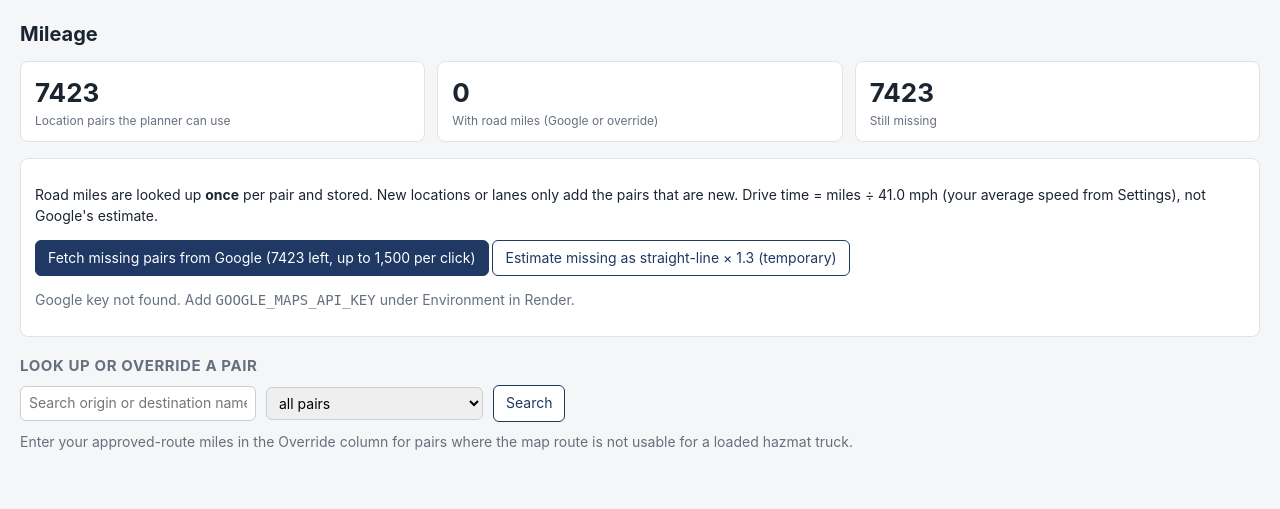
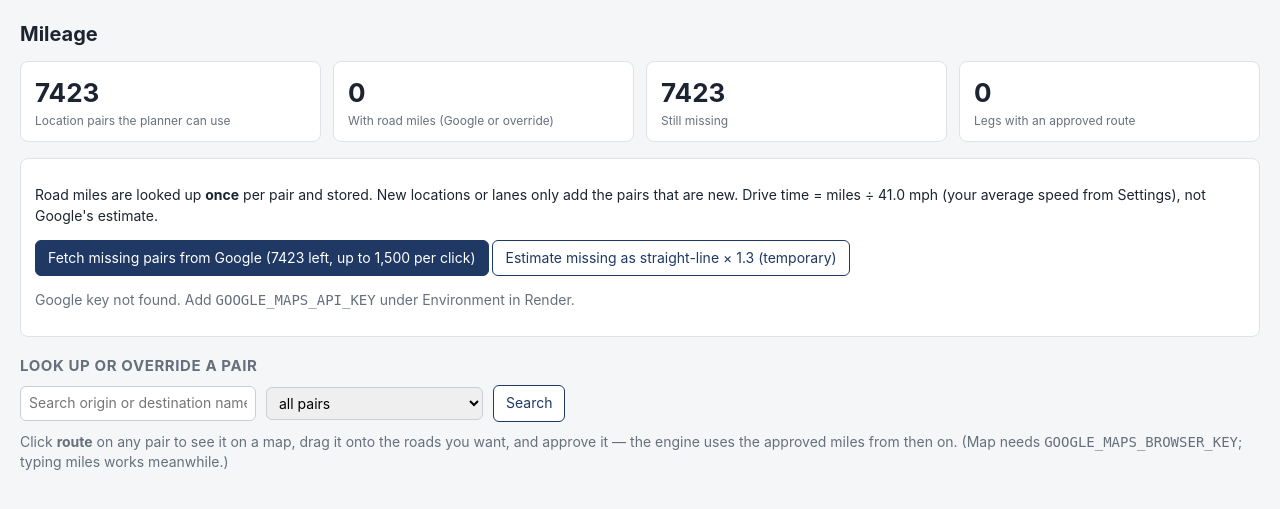
Before and after one commit to joshuawyrick/petrol-dispatch, a FastAPI app: page /mileage in a window 1280 px wide. Shown: the part 43-552 px from the top of the page. Run offline with FastAPI, Linux system fonts and the light colour scheme; data comes from the database, SQL or seed files in the repository; data that the repository does not hold is empty.

Commit message:
Maps Browser and Route Default Selection

```diff
--- a/db.py
+++ b/db.py
@@ -87,6 +87,11 @@ class Distance(Base):
     override_note = Column(String(200))
     source = Column(String(30))                        # google | manual | straight-line
     fetched_at = Column(DateTime)
+    approved = Column(Boolean, default=False)          # a dispatcher reviewed this leg and approved a route
+    approved_at = Column(DateTime)
+    route_kind = Column(String(20))                    # google-default | custom (dragged) | manual-miles
+    via_json = Column(Text)                            # JSON list of [lat, lng] via points from dragging
+    polyline = Column(Text)                            # encoded overview polyline of the approved route
     origin = relationship("Location", foreign_keys=[origin_id])
     dest = relationship("Location", foreign_keys=[dest_id])
 
--- a/main.py
+++ b/main.py
@@ -256,6 +256,7 @@ def mileage_page(request: Request, q: str = "", only: str = "", s: Session = Dep
     if q or only:
         qry = s.query(Distance).options(joinedload(Distance.origin), joinedload(Distance.dest))
         if only == "override": qry = qry.filter(Distance.override_miles != None)
+        if only == "approved": qry = qry.filter(Distance.approved == True)
         if only == "straight": qry = qry.filter(Distance.source == "straight-line")
         rows = qry.all()
         if q:
@@ -264,7 +265,8 @@ def mileage_page(request: Request, q: str = "", only: str = "", s: Session = Dep
         rows.sort(key=lambda d: (d.origin.name, d.dest.name))
         rows = rows[:400]
     return render(request, "mileage.html", cov=cov, rows=rows, q=q, only=only, speed=st.get("avg_speed_mph") or 41,
-                  has_key=bool(mileage.get_api_key()))
+                  has_key=bool(mileage.get_api_key()), approved_count=s.query(Distance).filter(Distance.approved == True).count(),
+                  has_browser_key=bool(os.environ.get("GOOGLE_MAPS_BROWSER_KEY", "").strip()))
 
 
 @app.post("/mileage/fetch")
@@ -293,6 +295,81 @@ async def mileage_override(request: Request, s: Session = Depends(get_db)):
     d.override_note = f.get("override_note") or None
     s.commit()
     return RedirectResponse(f"/mileage?q={f.get('q','')}&msg=Override+saved", status_code=303)
+
+
+# ---------------- Route approval (per leg) ----------------
+def _dist_row(s: Session, a: int, b: int, create=True):
+    d = s.query(Distance).filter_by(origin_id=a, dest_id=b).first()
+    if not d and create:
+        d = Distance(origin_id=a, dest_id=b); s.add(d); s.flush()
+    return d
+
+
+@app.get("/route/{a}/{b}", response_class=HTMLResponse)
+def route_page(request: Request, a: int, b: int, back: str = "", s: Session = Depends(get_db)):
+    o, d = s.get(Location, a), s.get(Location, b)
+    if not o or not d:
+        return RedirectResponse("/mileage?msg=Unknown+location", status_code=303)
+    dist = _dist_row(s, a, b, create=False)
+    st = settings_dict(s)
+    via = dist.via_json if dist and dist.via_json else "[]"
+    return render(request, "route.html", o=o, d=d, dist=dist, via_json=via, back=back,
+                  browser_key=os.environ.get("GOOGLE_MAPS_BROWSER_KEY", "").strip(), speed=st.get("avg_speed_mph") or 41)
+
+
+def _back_url(back: str, msg: str) -> str:
+    """Append ?msg= to a return URL, keeping any #fragment at the end where browsers expect it."""
+    base, frag = (back.split("#", 1) + [""])[:2]
+    url = f"{base}{'&' if '?' in base else '?'}msg={msg}"
+    return url + ("#" + frag if frag else "")
+
+
+def _approve(s, a, b, miles, minutes, kind, via, poly, note):
+    d = _dist_row(s, a, b)
+    d.override_miles = miles; d.override_minutes = minutes
+    d.approved = True; d.approved_at = datetime.utcnow(); d.route_kind = kind
+    d.via_json = via or None; d.polyline = poly or None
+    if note is not None: d.override_note = note or None
+    if d.google_miles is None: d.google_miles, d.source = miles, "google"
+
+
+@app.post("/route/{a}/{b}/approve")
+async def route_approve(request: Request, a: int, b: int, s: Session = Depends(get_db)):
+    f = await request.form()
+    miles, mins = fnum(f.get("miles")), fnum(f.get("minutes"))
+    if not miles:
+        return RedirectResponse(f"/route/{a}/{b}?msg=No+route+to+approve+yet", status_code=303)
+    _approve(s, a, b, miles, mins, f.get("kind") or "google-default", f.get("via"), f.get("polyline"), f.get("note"))
+    msg = f"Approved: {miles} mi"
+    if f.get("reverse") and fnum(f.get("rev_miles")):
+        _approve(s, b, a, fnum(f.get("rev_miles")), fnum(f.get("rev_minutes")), f.get("kind") or "google-default",
+                 f.get("rev_via"), f.get("rev_polyline"), f.get("note"))
+        msg += f" (reverse {fnum(f.get('rev_miles'))} mi)"
+    s.commit()
+    return RedirectResponse(_back_url(f.get("back") or f"/route/{a}/{b}", msg), status_code=303)
+
+
+@app.post("/route/{a}/{b}/manual")
+async def route_manual(request: Request, a: int, b: int, s: Session = Depends(get_db)):
+    f = await request.form()
+    miles = fnum(f.get("miles"))
+    if not miles:
+        return RedirectResponse(f"/route/{a}/{b}?msg=Enter+the+miles+first", status_code=303)
+    _approve(s, a, b, miles, fnum(f.get("minutes")), "manual-miles", None, None, None)
+    if f.get("reverse"): _approve(s, b, a, miles, fnum(f.get("minutes")), "manual-miles", None, None, None)
+    s.commit()
+    return RedirectResponse(_back_url(f.get("back") or f"/route/{a}/{b}", f"Approved+{miles}+mi+(typed)"), status_code=303)
+
+
+@app.post("/route/{a}/{b}/unapprove")
+async def route_unapprove(request: Request, a: int, b: int, s: Session = Depends(get_db)):
+    f = await request.form()
+    d = _dist_row(s, a, b, create=False)
+    if d:
+        d.approved = False; d.approved_at = None; d.route_kind = None; d.via_json = None; d.polyline = None
+        d.override_miles = None; d.override_minutes = None
+        s.commit()
+    return RedirectResponse(_back_url(f.get("back") or f"/route/{a}/{b}", "Approval+cleared"), status_code=303)
 
 
 # ---------------- Drivers ----------------
@@ -379,6 +456,25 @@ def apply_standing_orders(s: Session, plan_date: str) -> int:
     return n
 
 
+def annotate_legs(s: Session, plan: dict):
+    """Mark every leg of every shift with its route-approval status (and count unreviewed legs)."""
+    approved = {(d.origin_id, d.dest_id): d for d in s.query(Distance).filter(Distance.approved == True).all()}
+    unreviewed, seen = 0, set()
+    for sh in plan.get("shifts", []):
+        prev = None
+        for st in sh.get("stops", []):
+            lid = st.get("loc_id")
+            if prev is not None and lid is not None and prev != lid:
+                d = approved.get((prev, lid))
+                st["leg_from"] = prev
+                st["leg_ok"] = bool(d)
+                st["leg_kind"] = d.route_kind if d else None
+                if not d and (prev, lid) not in seen:
+                    unreviewed += 1; seen.add((prev, lid))
+            prev = lid
+    plan["unreviewed_legs"] = unreviewed
+
+
 def _day_ctx(s: Session, plan_date: str):
     added = apply_standing_orders(s, plan_date)
     m = money_ctx(s)
@@ -407,6 +503,7 @@ def _day_ctx(s: Session, plan_date: str):
     d0 = datetime.strptime(plan_date, "%Y-%m-%d").date()
     latest = s.query(Plan).filter(Plan.plan_date == plan_date).order_by(Plan.id.desc()).first()
     plan = json.loads(latest.result_json) if latest else None
+    if plan: annotate_legs(s, plan)
     return dict(plan=plan, plan_row=latest, plan_date=plan_date, standing_added=added,
                 today=date.today().isoformat(), tomorrow=(date.today() + timedelta(days=1)).isoformat(),
                 weekday_long=d0.strftime("%A"), pretty_date=d0.strftime("%B %-d, %Y"), short_date=d0.strftime("%b %-d"), weekday=weekday, drv_rows=drv_rows, load_rows=load_rows, tot=tot, lanes_all=lanes_all,
@@ -523,7 +620,8 @@ def day_plan(plan_date: str, s: Session = Depends(get_db)):
 @app.get("/plan/{plan_id}/print", response_class=HTMLResponse)
 def plan_print(request: Request, plan_id: int, s: Session = Depends(get_db)):
     row = s.get(Plan, plan_id)
-    return render(request, "plan_print.html", plan=json.loads(row.result_json), plan_row=row)
+    plan = json.loads(row.result_json); annotate_legs(s, plan)
+    return render(request, "plan_print.html", plan=plan, plan_row=row)
 
 
 if __name__ == "__main__":
--- a/optimizer.py
+++ b/optimizer.py
@@ -240,7 +240,7 @@ def solve(s: Session, plan_date: str, time_limit_s: int | None = None) -> dict:
         stops, prev_node, loaded_mi, empty_mi, drive_m = [], mgr.IndexToNode(idx), 0.0, 0.0, 0
         t_start = sol.Value(time_dim.CumulVar(idx))
         rev = pay = 0.0; n_loads = 0
-        stops.append(dict(kind="yard", name=drv["yard"].name, arrive=t_start, depart=t_start, miles=0))
+        stops.append(dict(kind="yard", name=drv["yard"].name, loc_id=drv["yard"].id, arrive=t_start, depart=t_start, miles=0))
         idx = sol.Value(routing.NextVar(idx))
         while not routing.IsEnd(idx):
             node = mgr.IndexToNode(idx); nd = nodes[node]
@@ -251,7 +251,7 @@ def solve(s: Session, plan_date: str, time_limit_s: int | None = None) -> dict:
             arrive = sol.Value(time_dim.CumulVar(idx))
             svc = node_service(node)
             L = nd["load"]
-            stop = dict(kind=nd["kind"], name=nd["loc"].name, arrive=arrive, depart=arrive + svc, miles=mi, drive_min=dm,
+            stop = dict(kind=nd["kind"], name=nd["loc"].name, loc_id=nd["loc"].id, arrive=arrive, depart=arrive + svc, miles=mi, drive_min=dm,
                         load_id=L["req"].id, unit=L["unit"], lane=f'{L["lane"].pickup.name} → {L["lane"].dropoff.name}',
                         account=L["lane"].account or "", bbl=L["bbl"], priority=L["priority"])
             if nd["kind"] == "dropoff":
@@ -264,7 +264,7 @@ def solve(s: Session, plan_date: str, time_limit_s: int | None = None) -> dict:
         mi = miles_mat[prev_node][end_node]; dm = drive_mat[prev_node][end_node]
         empty_mi += mi; drive_m += dm
         t_end = sol.Value(time_dim.CumulVar(idx))
-        stops.append(dict(kind="yard", name=drv["yard"].name, arrive=t_end, depart=t_end, miles=mi, drive_min=dm))
+        stops.append(dict(kind="yard", name=drv["yard"].name, loc_id=drv["yard"].id, arrive=t_end, depart=t_end, miles=mi, drive_min=dm))
         duty_m = t_end - t_start
         fuel = (loaded_mi + empty_mi) / inp.mpg * inp.diesel
         used = n_loads > 0
--- a/static/style.css
+++ b/static/style.css
@@ -80,3 +80,16 @@ input.w70 { width:70px !important; min-width:0; }
 .small-link { font-size:12px; }
 select.pri-must { color:#b00020; font-weight:700; }
 table.loads td, table.drivers td { vertical-align:middle; }
+/* ---- route approval ---- */
+.pill.approved { background:#dff3e4; color:#1a7f37; text-decoration:none; } .pill.review { background:#fff1c2; color:#8a6100; text-decoration:none; }
+a.pill:hover { filter:brightness(.95); }
+.route-head { display:flex; justify-content:space-between; align-items:flex-start; gap:16px; flex-wrap:wrap; margin-bottom:12px; }
+.route-status { text-align:right; }
+.route-grid { display:grid; grid-template-columns:1fr 360px; gap:14px; }
+@media (max-width:1000px) { .route-grid { grid-template-columns:1fr; } }
+.route-map { min-height:560px; height:70vh; background:#e9edf3; border:1px solid var(--line); border-radius:8px; }
+.route-panel .card { margin-bottom:12px; }
+.route-big { font-size:26px; font-weight:700; margin:4px 0; }
+.chk { display:block; margin:8px 0; }
+details.card summary { cursor:pointer; color:var(--accent); }
+.small { font-size:12px; }
--- a/templates/_plan.html
+++ b/templates/_plan.html
@@ -10,6 +10,9 @@
   <div class="card"><div class="n">{{ '%.1f'|format(T.hours) }} h</div><div class="l">Total shift hours · {{ '%.0f'|format(T.miles) }} miles</div></div>
 </div>
 
+{% if plan.unreviewed_legs %}
+<div class="todo" style="margin:10px 0"><b>{{ plan.unreviewed_legs }} leg{{ 's' if plan.unreviewed_legs != 1 }}</b> in this plan {{ 'have' if plan.unreviewed_legs != 1 else 'has' }} not had their route approved yet (yellow "review" tags below). Approve them, then Rebuild so the plan uses the approved miles.</div>
+{% endif %}
 {% for sh in plan.shifts %}
 <div class="shift {% if not sh.used %}unused{% endif %}">
   <div class="shift-head">
@@ -21,13 +24,14 @@
   </div>
   {% if sh.used %}
   <div class="wrap"><table class="stops">
-  <tr><th>Time</th><th>Stop</th><th>Lane / account</th><th class="num">Miles</th><th class="num">bbl</th><th class="num">Revenue</th><th class="num">with FSC</th></tr>
+  <tr><th>Time</th><th>Stop</th><th>Lane / account</th><th class="num">Miles</th><th>Route</th><th class="num">bbl</th><th class="num">Revenue</th><th class="num">with FSC</th></tr>
   {% for st in sh.stops %}
   <tr class="stop-{{ st.kind }}">
     <td>{{ st.arrive|hm }}{% if st.kind != 'yard' %} – {{ st.depart|hm }}{% endif %}</td>
     <td>{% if st.kind == 'yard' %}<span class="muted">{{ 'Leave' if loop.first else 'Return' }} {{ st.name }}</span>{% elif st.kind == 'pickup' %}<b>Load</b> at {{ st.name }}{% else %}<b>Offload</b> at {{ st.name }}{% endif %}</td>
     <td class="muted">{% if st.kind != 'yard' %}{{ st.lane }}{% if st.account %} · {{ st.account[:24] }}{% endif %}{% if st.priority == 'must' %} <span class="pri-must">MUST</span>{% endif %}{% endif %}</td>
     <td class="num">{{ '%.0f'|format(st.miles) if st.miles else '' }}</td>
+    <td>{% if st.leg_from is defined %}<a class="pill {{ 'approved' if st.leg_ok else 'review' }}" href="/route/{{ st.leg_from }}/{{ st.loc_id }}?back={{ ('/day/' ~ plan.plan_date ~ '%23plan')|urlencode }}" title="{{ 'Approved route — click to view or change' if st.leg_ok else 'Route not reviewed yet — click to approve' }}">{{ 'approved' if st.leg_ok else 'review' }}</a>{% endif %}</td>
     <td class="num">{{ '%.0f'|format(st.bbl) if st.kind == 'dropoff' else '' }}</td>
     <td class="num">{{ st.rev|money if st.kind == 'dropoff' else '' }}</td>
     <td class="num muted">{{ st.rev_fsc|money if st.kind == 'dropoff' else '' }}</td>
--- a/templates/mileage.html
+++ b/templates/mileage.html
@@ -6,6 +6,7 @@
   <div class="card"><div class="n">{{ cov.needed }}</div><div class="l">Location pairs the planner can use</div></div>
   <div class="card"><div class="n">{{ cov.have }}</div><div class="l">With road miles (Google or override)</div></div>
   <div class="card"><div class="n">{{ cov.missing }}</div><div class="l">Still missing</div></div>
+  <div class="card"><div class="n">{{ approved_count }}</div><div class="l">Legs with an approved route</div></div>
 </div>
 <div class="card">
   <p>Road miles are looked up <b>once</b> per pair and stored. New locations or lanes only add the pairs that are new.
@@ -22,19 +23,20 @@
 <h2>Look up or override a pair</h2>
 <form class="bar" method="get" action="/mileage">
   <input type="text" name="q" placeholder="Search origin or destination name…" value="{{ q }}">
-  <select name="only"><option value="">all pairs</option><option value="override" {% if only=='override' %}selected{% endif %}>overrides only</option><option value="straight" {% if only=='straight' %}selected{% endif %}>straight-line estimates only</option></select>
+  <select name="only"><option value="">all pairs</option><option value="approved" {% if only=='approved' %}selected{% endif %}>approved routes only</option><option value="override" {% if only=='override' %}selected{% endif %}>overrides only</option><option value="straight" {% if only=='straight' %}selected{% endif %}>straight-line estimates only</option></select>
   <button type="submit" class="secondary">Search</button>
-  <span class="muted">Enter your approved-route miles in the Override column for pairs where the map route is not usable for a loaded hazmat truck.</span>
+  <span class="muted">Click <b>route</b> on any pair to see it on a map, drag it onto the roads you want, and approve it — the engine uses the approved miles from then on.{% if not has_browser_key %} (Map needs <code>GOOGLE_MAPS_BROWSER_KEY</code>; typing miles works meanwhile.){% endif %}</span>
 </form>
 {% if rows %}
 <div class="wrap"><table>
-<tr><th>From</th><th>To</th><th class="num">Google miles</th><th class="num">Google min</th><th>Source</th><th>Override (miles / minutes / note)</th><th class="num">Used miles</th></tr>
+<tr><th>From</th><th>To</th><th class="num">Google miles</th><th class="num">Google min</th><th>Source</th><th>Route</th><th>Override (miles / minutes / note)</th><th class="num">Used miles</th></tr>
 {% for d in rows %}
 <tr>
   <td>{{ d.origin.name }}</td><td>{{ d.dest.name }}</td>
   <td class="num">{{ '%.1f'|format(d.google_miles) if d.google_miles else '' }}</td>
   <td class="num">{{ '%.0f'|format(d.google_minutes) if d.google_minutes else '' }}</td>
   <td><span class="pill">{{ d.source or '' }}</span></td>
+  <td><a class="pill {{ 'approved' if d.approved else 'review' }}" href="/route/{{ d.origin_id }}/{{ d.dest_id }}">{{ 'approved' if d.approved else 'route' }}</a></td>
   <td><form class="inline" method="post" action="/mileage/override">
       <input type="hidden" name="id" value="{{ d.id }}"><input type="hidden" name="q" value="{{ q }}">
       <input type="number" step="0.1" name="override_miles" placeholder="miles" value="{{ d.override_miles if d.override_miles else '' }}">
--- a/templates/plan_print.html
+++ b/templates/plan_print.html
@@ -5,5 +5,6 @@
 </head><body><main>
 <h1>Dispatch plan — {{ plan.plan_date }} <span class="muted" style="font-size:13px">built {{ plan.generated_at }} UTC</span></h1>
 <p class="noprint"><button onclick="window.print()">Print</button> <a class="btn secondary" href="/day/{{ plan.plan_date }}">Back</a></p>
+<p class="muted" style="font-size:12px">Route selection remains the driver's responsibility under company hazmat routing rules. "approved" legs follow a dispatcher-approved route; "review" legs use map mileage that has not been checked.</p>
 {% include "_plan.html" %}
 </main></body></html>
```
Also changed, not shown: templates/route.html (added, +137 -0 lines).
